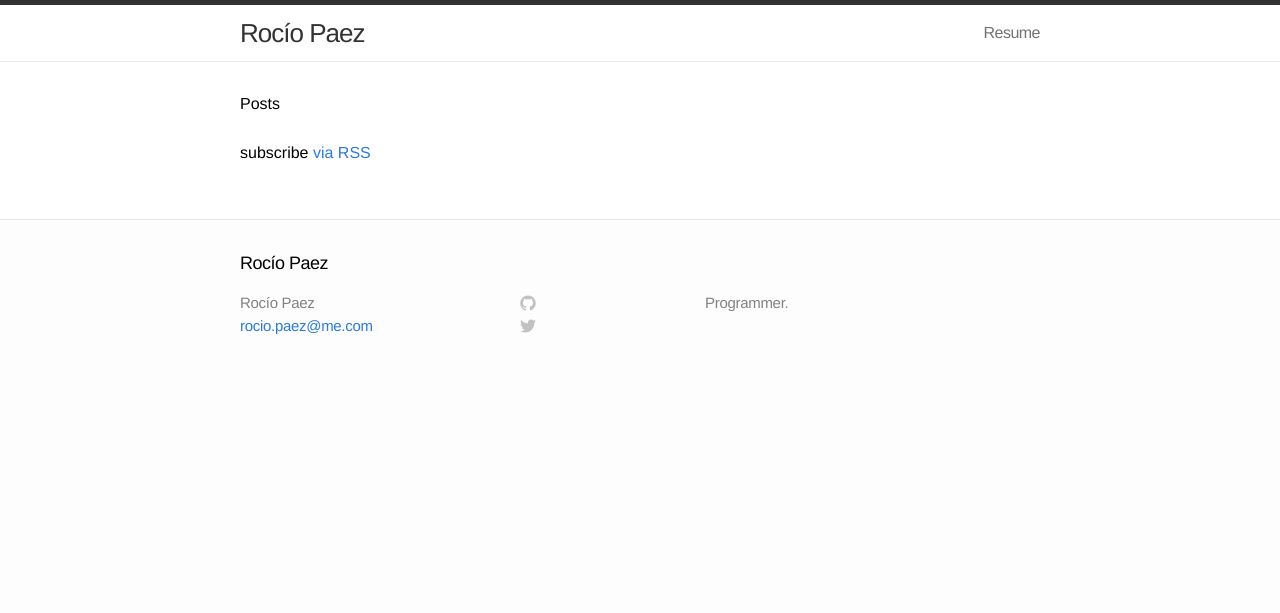
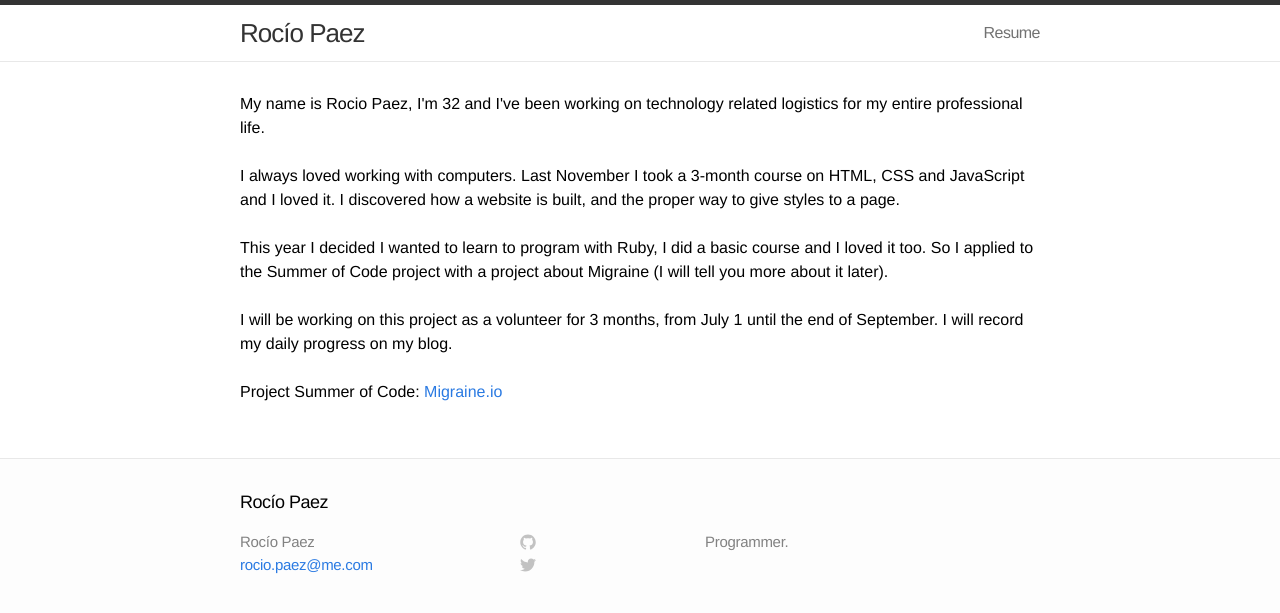
Before and after one commit to rociopaez/rociopaez.github.io, a Jekyll site: the page built from index.html, in a window 1280 px wide. Shown: the top 613 px of the page. Built offline with Jekyll 4.4.1, drawn with Linux system fonts in a browser that asks for light colours.

Commit message:
Change index

```diff
--- a/index.html
+++ b/index.html
@@ -5,7 +5,20 @@
 
 ---
 
-<div class="home">
+<p>My name is Rocio Paez, I'm 32 and I've been working on technology related logistics for my entire professional life.</p>
+
+<p>I always loved working with computers. Last November I took a 3-month course on HTML, CSS and JavaScript and I loved it. I discovered how a website is built, and the proper way to give styles to a page.</p>
+
+<p>This year I decided I wanted to learn to program with Ruby, I did a basic course and I loved it too.
+So I applied to the Summer of Code project with a project about Migraine (I will tell you more about it later).</p>
+
+<p>I will be working on this project as a volunteer for 3 months, from July 1 until the end of September.
+I will record my daily progress on my blog.</p>
+
+<p>Project Summer of Code: <a href="{{ "http://migraine.io" | prepend: site.baseurl }}">Migraine.io</a></p>
+
+
+<!-- <div class="home">
 
   <h1>Posts</h1>
 
@@ -18,6 +31,6 @@
     {% endfor %}
   </ul>
 
-  <p class="rss-subscribe">subscribe <a href="{{ "/feed.xml" | prepend: site.baseurl }}">via RSS</a></p>
+  <p class="rss-subscribe">Project Summer of Code <a href="{{ "http://migraine.io" | prepend: site.baseurl }}">Migraine.io</a></p>
 
-</div>
+</div> -->
```
